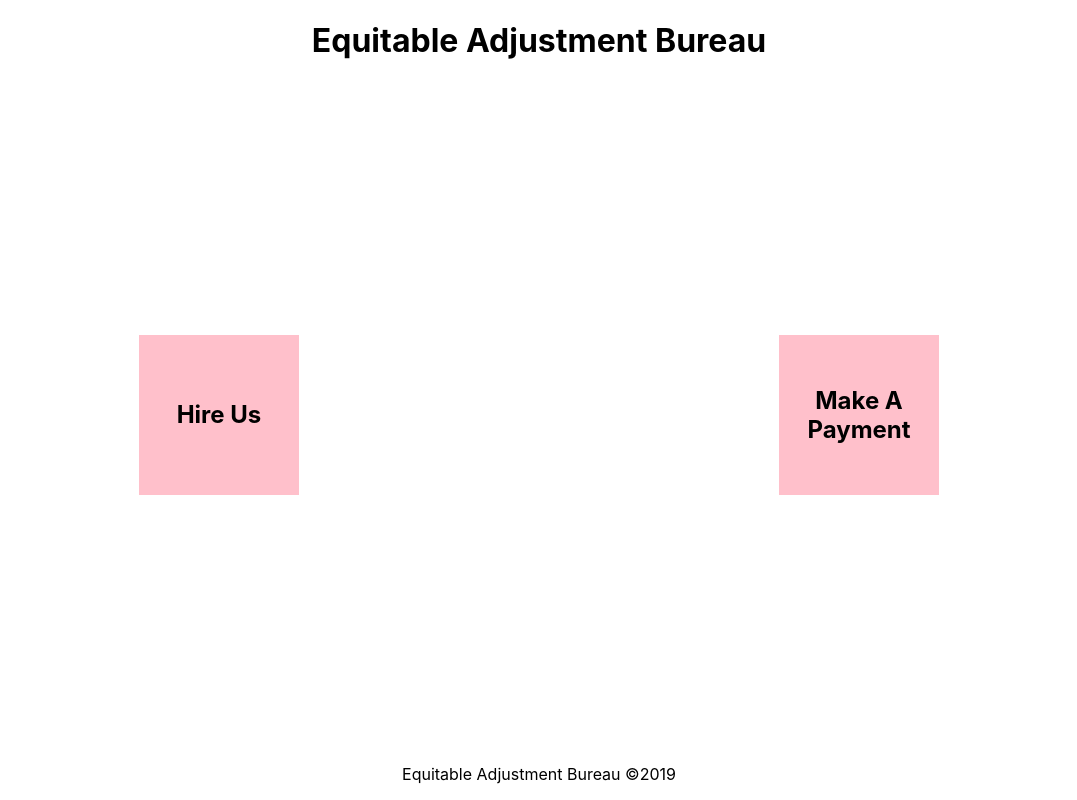
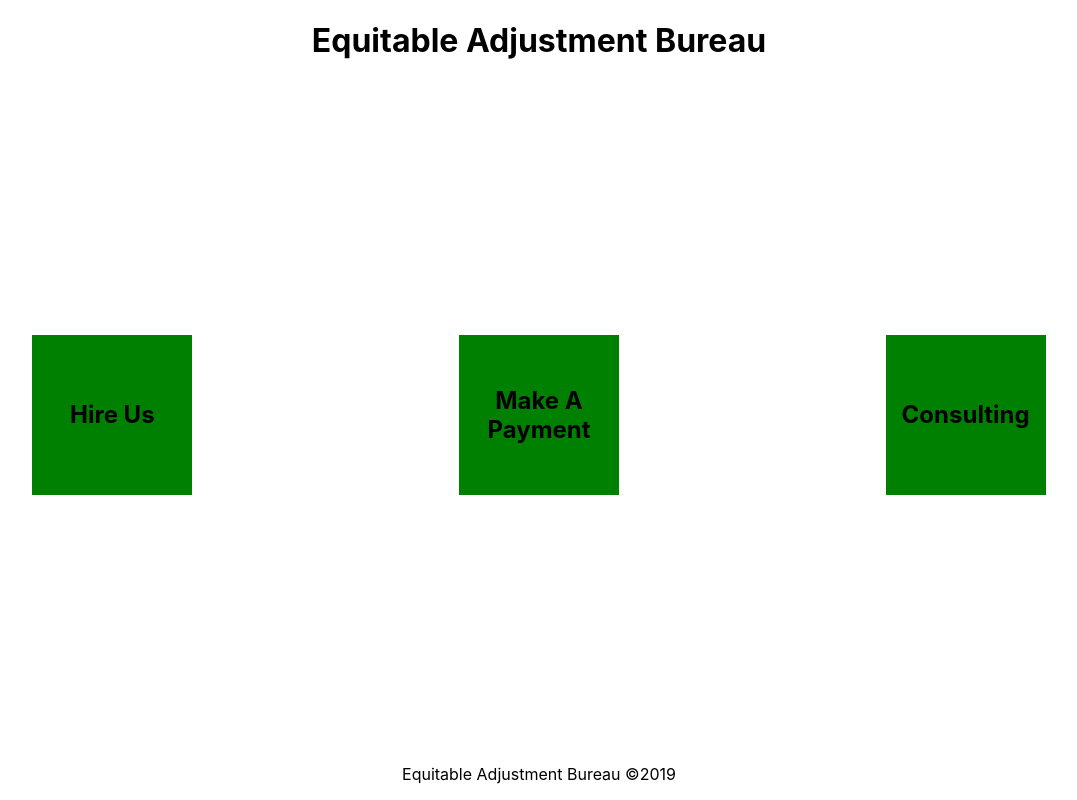
Before and after one commit to tjamesstone/eab, a React (Create React App) app: page / in a window 1280 px wide. Shown: the whole page, without its empty margins (101-1178 px from the left). Built offline with nearby package versions, Linux system fonts and the light colour scheme.

Commit message:
Looks like routing is working

```diff
--- a/src/App.js
+++ b/src/App.js
@@ -1,6 +1,6 @@
 import React, {Component} from 'react';
 import './App.scss';
-// import routes from './routes'
+import routes from './routes'
 import {HashRouter} from 'react-router-dom'
 
 
@@ -12,20 +12,8 @@ export default class App extends Component {
       <HashRouter>
 
       <div className="App">
-        <header>
-          <h1>Equitable Adjustment Bureau</h1>
-        </header>
-        <div className="nav">
-          <div className="hire">
-            <h2>Hire Us</h2>
-          </div>
-          <div className="pay">
-            <h2>Make A Payment</h2>
-          </div>
-        </div>
-        <footer>
-          <p>Equitable Adjustment Bureau ©2019</p>
-        </footer>
+
+        {routes}
       </div>
       </HashRouter>
 
--- a/src/components/Home.jsx
+++ b/src/components/Home.jsx
@@ -0,0 +1,36 @@
+import React from 'react'
+import './Home.scss';
+
+
+export default class Home extends React.Component{
+    constructor(props){
+        super(props)
+        this.state = {
+
+        }
+    }
+
+    render(){
+        return(
+            <div className="home">
+                <header>
+          <h1>Equitable Adjustment Bureau</h1>
+        </header>
+        <div className="nav">
+          <div className="hire">
+            <h2>Hire Us</h2>
+          </div>
+          <div className="pay">
+            <h2>Make A Payment</h2>
+          </div>
+          <div className="pay">
+            <h2>Consulting</h2>
+          </div>
+        </div>
+        <footer>
+          <p>Equitable Adjustment Bureau ©2019</p>
+        </footer>
+            </div>
+        )
+    }
+}
--- a/src/components/Home.scss
+++ b/src/components/Home.scss
@@ -0,0 +1,23 @@
+
+.home{
+  text-align: center;
+  height: 100vh;
+  display: flex;
+  flex-direction: column;
+  justify-content: space-between;
+
+    .nav{
+        display: flex;
+        margin: 2.5rem auto;
+        width: 100%;
+        div{
+          height: 10rem;
+          width: 10rem;
+          margin: 1rem auto;
+          background: green;
+          display: flex;
+          justify-content: center;
+          align-items: center;
+        }
+      }
+    }
--- a/src/components/MakeAPayment.scss
+++ b/src/components/MakeAPayment.scss
@@ -0,0 +1,19 @@
+
+.home{
+
+
+.nav{
+    display: flex;
+    margin: 2.5rem auto;
+    width: 100%;
+    div{
+      height: 10rem;
+      width: 10rem;
+      margin: 1rem auto;
+      background: pink;
+      display: flex;
+      justify-content: center;
+      align-items: center;
+    }
+  }
+}
```
